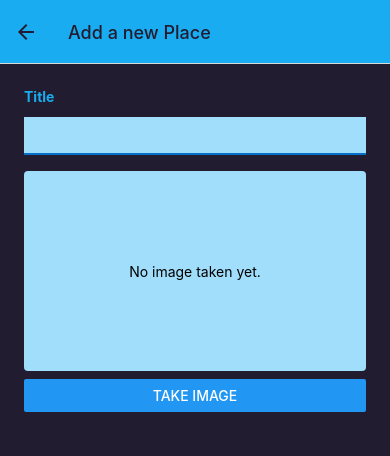
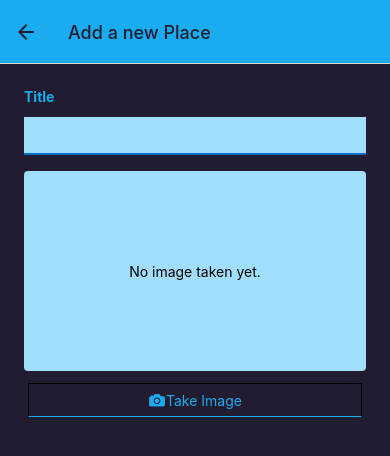
Before and after one commit to YuriiStreltsov/react-native-study, a React Native app: screen /AddPlace in a window 390 px wide. Shown: the top 456 px of the page. Built offline with nearby package versions, Linux system fonts and the light colour scheme.

Commit message:
Created  custom outlined button

```diff
--- a/components/Places/ImagePicker.tsx
+++ b/components/Places/ImagePicker.tsx
@@ -1,12 +1,13 @@
-import { Button, Image, StyleSheet, Text, View } from "react-native";
+import { Image, StyleSheet, Text, View } from "react-native";
 import { launchCameraAsync } from "expo-image-picker";
 import { useState } from "react";
 import { Colors } from "../../constants/colors";
+import OutlinedButton from "../UI/OutlinedButton";
 
 function ImagePicker() {
-  const [pickedImageUri, setPickedImageUri] = useState(null);
+  const [pickedImageUri, setPickedImageUri] = useState<null | string>(null);
 
-  async function takeImageHandler() {
+  async function takeImageHandler(): Promise<void> {
     const image = await launchCameraAsync({
       allowsEditing: true,
       aspect: [16, 9],
@@ -26,7 +27,9 @@ function ImagePicker() {
   return (
     <View>
       <View style={styles.imagePreview}>{imagePreview}</View>
-      <Button title="Take Image" onPress={takeImageHandler} />
+      <OutlinedButton icon="camera" onPress={takeImageHandler}>
+        Take Image
+      </OutlinedButton>
     </View>
   );
 }
--- /dev/null
+++ b/components/UI/OutlinedButton.tsx
@@ -0,0 +1,45 @@
+import { Ionicons } from "@expo/vector-icons";
+import { Pressable, Text, StyleSheet } from "react-native";
+import { Colors } from "../../constants/colors";
+
+type OutlinedButtonProps = {
+  onPress: () => void;
+  icon: keyof typeof Ionicons.glyphMap;
+  children: string;
+};
+
+function OutlinedButton({ onPress, icon, children }: OutlinedButtonProps) {
+  return (
+    <Pressable
+      style={({ pressed }) => [styles.button, pressed && styles.pressed]}
+      onPress={onPress}
+    >
+      <Ionicons name={icon} color={Colors.primary500} size={18} />
+      <Text style={styles.text}>{children}</Text>
+    </Pressable>
+  );
+}
+
+export default OutlinedButton;
+
+const styles = StyleSheet.create({
+  button: {
+    paddingHorizontal: 12,
+    paddingVertical: 6,
+    margin: 4,
+    flexDirection: "row",
+    justifyContent: "center",
+    alignItems: "center",
+    borderWidth: 1,
+    borderBottomColor: Colors.primary500,
+  },
+  pressed: {
+    opacity: 0.7,
+  },
+  icon: {
+    marginRight: 6,
+  },
+  text: {
+    color: Colors.primary500,
+  },
+});
```
